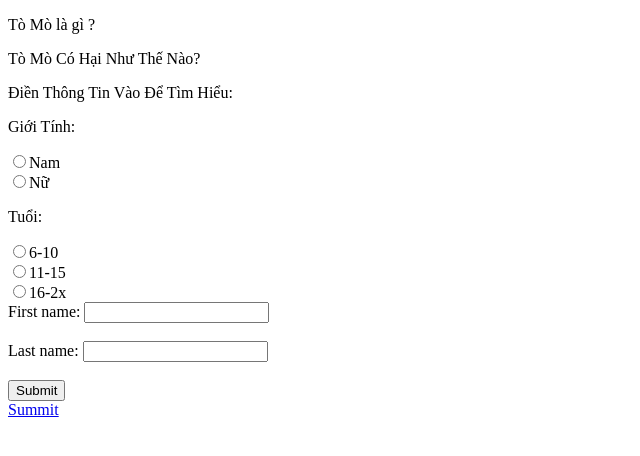
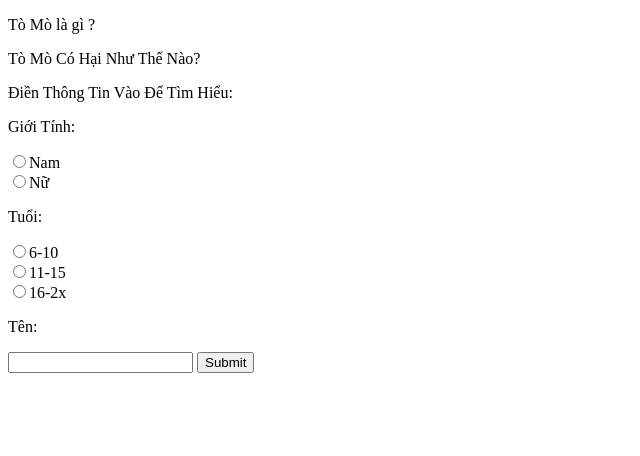
Before and after one commit to thinhmayman01/tomo, a plain HTML site: page index.html in a window 1280 px wide. Shown: the whole page, without its empty margins (0-640 px from the left). Drawn offline with Linux system fonts and the light colour scheme.

Commit message:
Update index.html

```diff
--- a/index.html
+++ b/index.html
@@ -16,12 +16,9 @@
 <input type="radio" name="tomo2" />6-10<br />
 <input type="radio" name="tomo2" />11-15<br />
 <input type="radio" name="tomo2" />16-2x<br />
-<label for="fname">First name:</label>
-  <input type="text" id="fname" name="fname"><br><br>
-  <label for="lname">Last name:</label>
-  <input type="text" id="lname" name="lname"><br><br>
-  <input type="submit" value="Submit">
+<p>Tên:</p>
+  <input type="text">
+   <a href="https://phcstudio.tk/"><input type="submit" value="Submit"> </a>
 </form>
-<a href="https://phcstudio.tk/">Summit </a>
 </body>
 </html>
```
